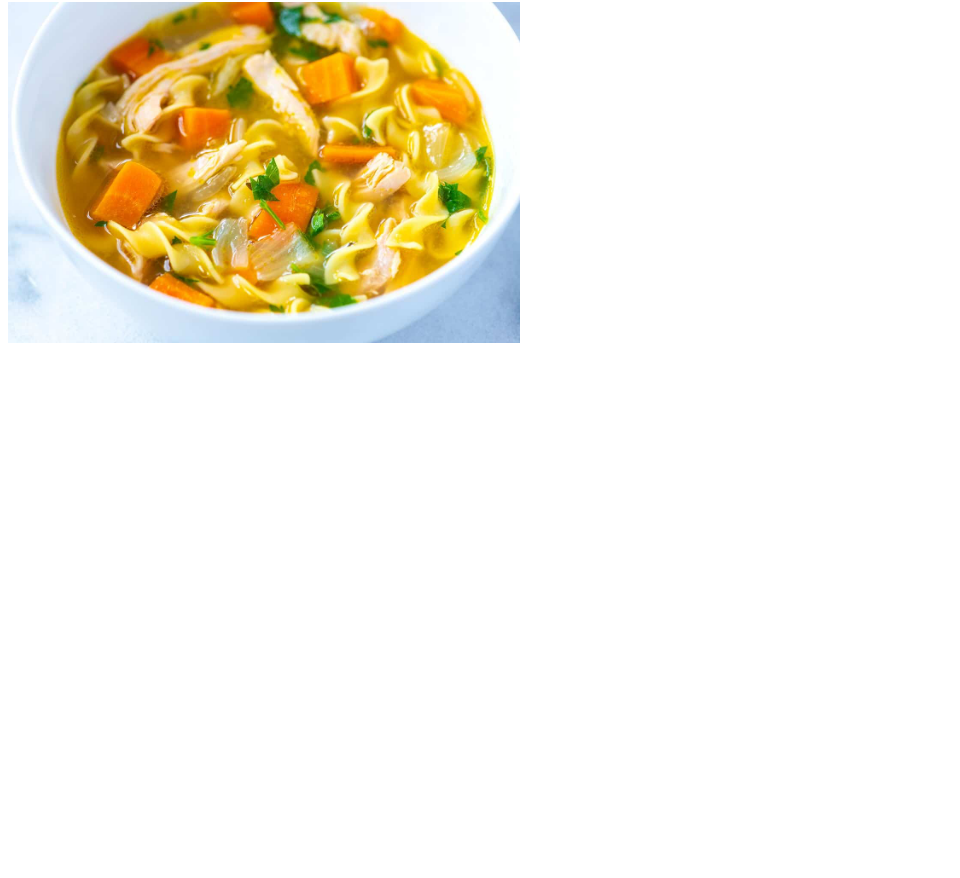
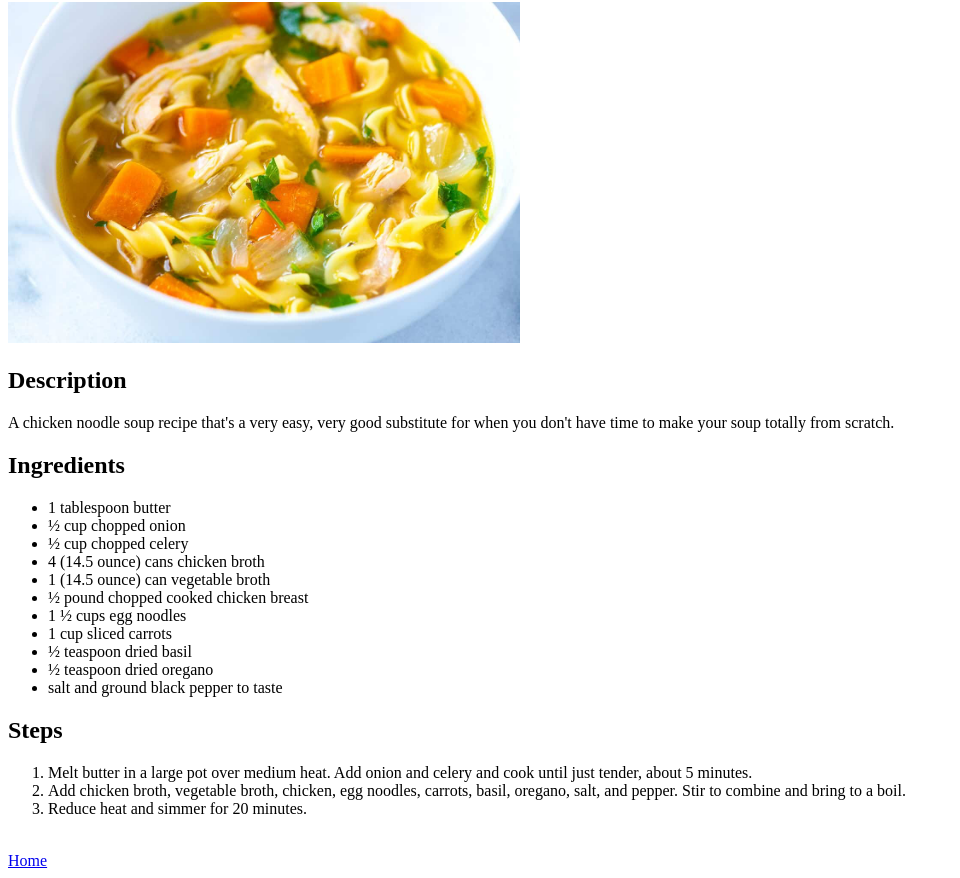
Before and after one commit to Rafie-azfa/odin-recipes, a plain HTML site: page recipes/chickenNoodleSoup.html in a window 1280 px wide. Shown: the part 78-956 px from the top of the page, without its empty margins (0-960 px from the left). Before the commit the page ends 800 px from the top, so only its background shows below. Drawn offline with Linux system fonts and the light colour scheme.

Commit message:
Add Description, Ingredients, Steps

```diff
--- a/recipes/chickenNoodleSoup.html
+++ b/recipes/chickenNoodleSoup.html
@@ -8,6 +8,31 @@
 <body>
     <h1>Chicken Noodle Soup</h1>
     <img src="../img/chickenSoupNoodle.jpg" alt="Picture of Chicken Noodle Soup" width="512">
+    <h2>Description</h2>
+    <p>A chicken noodle soup recipe that's a very easy, very good substitute for when you don't have time to make your soup totally from scratch.</p>
 
+    <h2>Ingredients</h2>
+    <ul>
+        <li>1 tablespoon butter</li>
+        <li>½ cup chopped onion</li>
+        <li>½ cup chopped celery</li>
+        <li>4 (14.5 ounce) cans chicken broth</li>
+        <li>1 (14.5 ounce) can vegetable broth</li>
+        <li>½ pound chopped cooked chicken breast</li>
+        <li>1 ½ cups egg noodles</li>
+        <li>1 cup sliced carrots</li>
+        <li>½ teaspoon dried basil</li>
+        <li>½ teaspoon dried oregano</li>
+        <li>salt and ground black pepper to taste</li>
+    </ul>
+
+    <h2>Steps</h2>
+    <ol>
+        <li>Melt butter in a large pot over medium heat. Add onion and celery and cook until just tender, about 5 minutes.</li>
+        <li>Add chicken broth, vegetable broth, chicken, egg noodles, carrots, basil, oregano, salt, and pepper. Stir to combine and bring to a boil.</li>
+        <li>Reduce heat and simmer for 20 minutes.</li>
+    </ol>
+    <br>
+    <a href="../index.html">Home</a>
 </body>
 </html>
```
